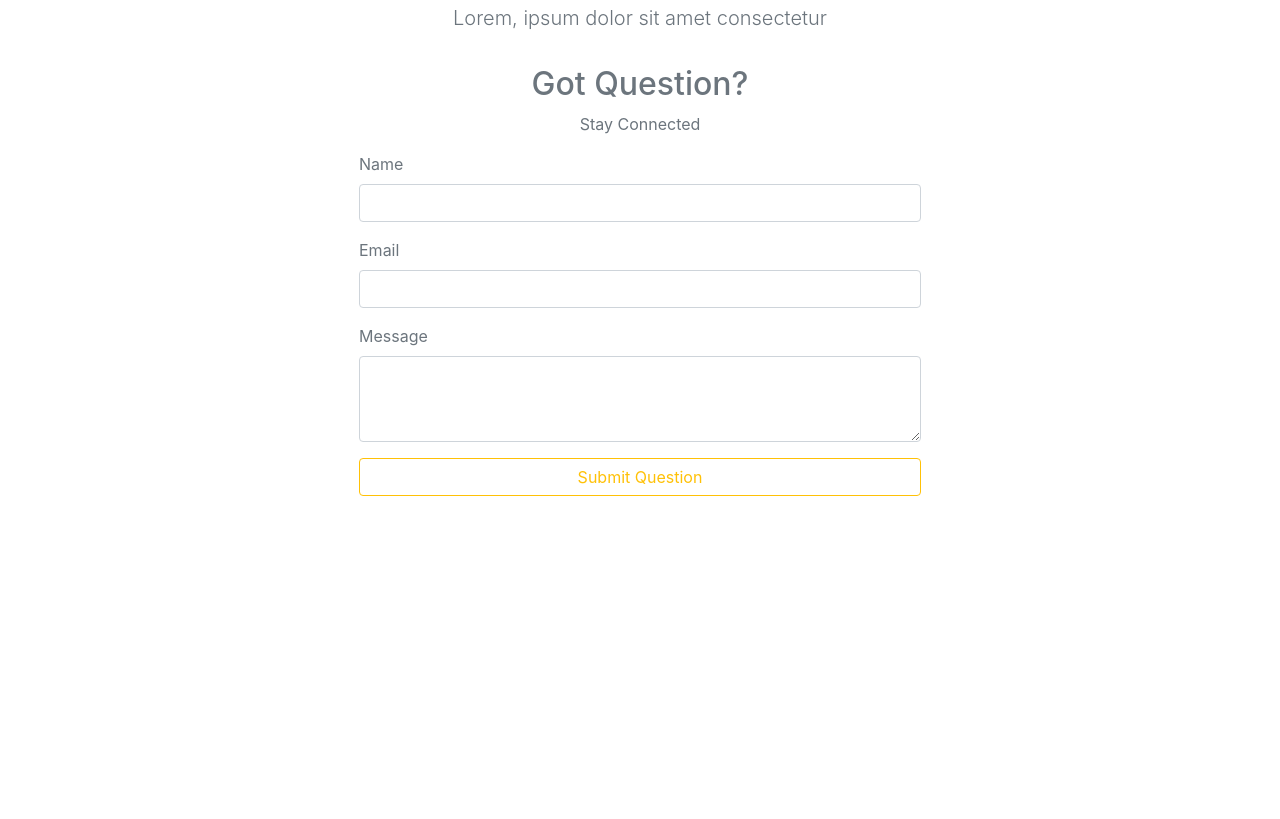
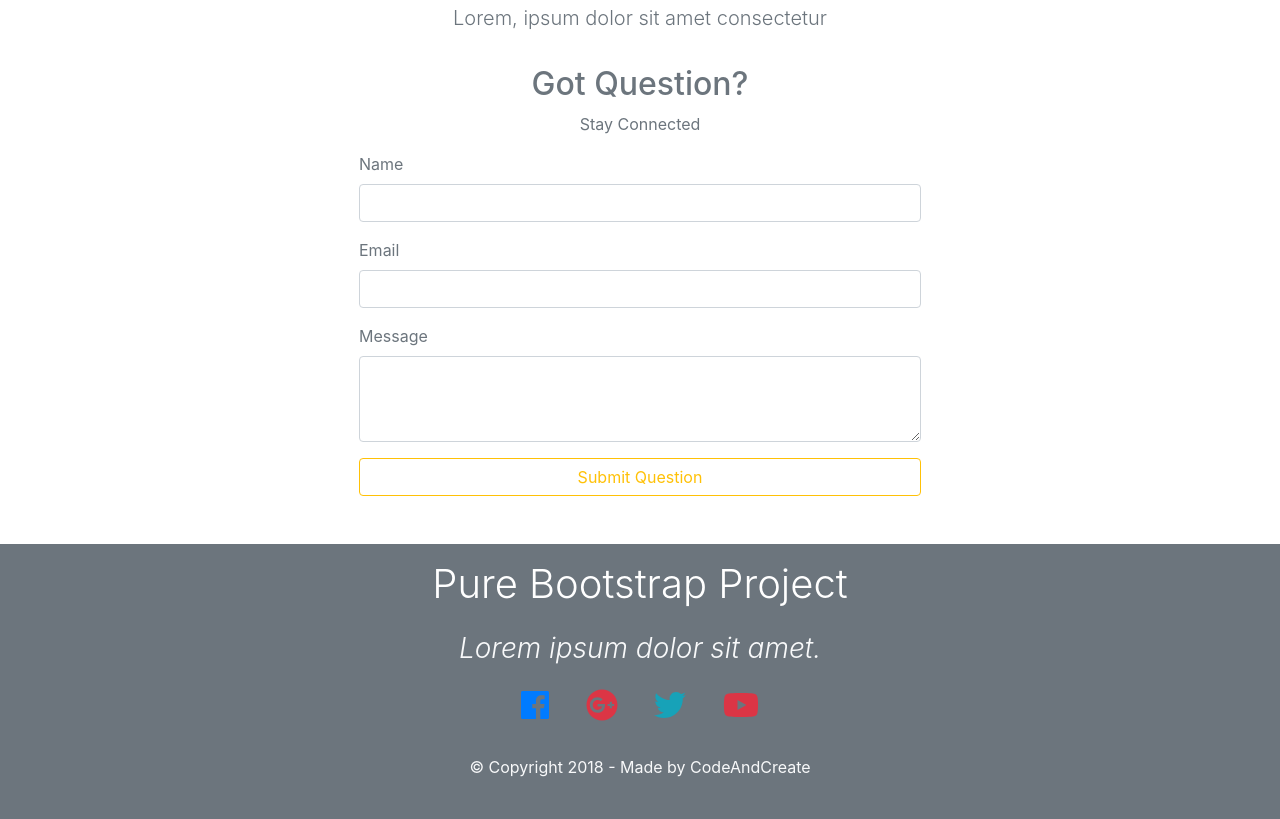
Before and after one commit to AdrianRomanski/bootstrap_projects, a plain HTML site: page pure_bootstrap/index.html in a window 1280 px wide. Shown: the part 3062-3881 px from the top of the page. Before the commit the page ends 3606 px from the top, so only its background shows below. Drawn offline with nearby package versions, Linux system fonts and the light colour scheme.

Commit message:
Added Footer Section - Pure Bootstrap Website

```diff
--- a/pure_bootstrap/index.html
+++ b/pure_bootstrap/index.html
@@ -287,6 +287,26 @@
     </div>
 </section>
 
+<!--footer-->
+<footer class="bg-secondary">
+  <div class="container">
+    <div class="row">
+      <div class="col text-center">
+        <h1 class="text-white font-weight-light text-capitalize p-3">pure bootstrap project</h1>
+        <h3 class="text-light font-weight-light font-italic mb-3">Lorem ipsum dolor sit amet.</h3>
+        <div class="py-2">
+          <a href="#"><i class="fab fa-facebook fa-2x text-primary mx-3"></i> </a>
+          <a href="#"><i class="fab fa-google-plus fa-2x text-danger mx-3"></i> </a>
+          <a href="#"><i class="fab fa-twitter fa-2x text-info mx-3"></i> </a>
+          <a href="#"><i class="fab fa-youtube fa-2x text-danger mx-3"></i> </a>
+        </div>
+        <p class="text-light py-4">&copy; Copyright 2018 - Made by CodeAndCreate</p>
+      </div>
+    </div>
+  </div>
+</footer>
+<!--end of footer-->
+
 <!--end of content-->
 
     <!-- jQuery first, then Popper.js, then Bootstrap JS -->
```
